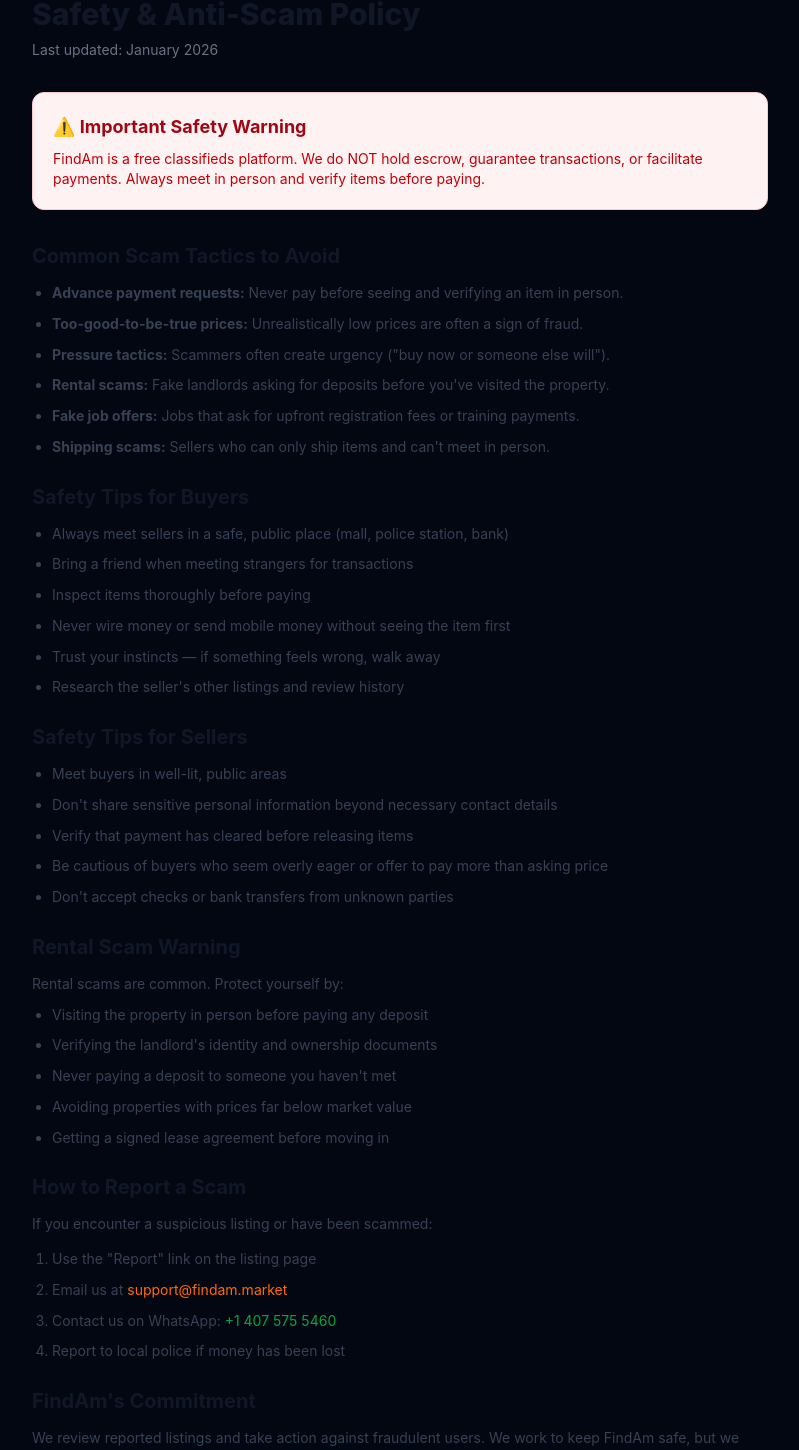
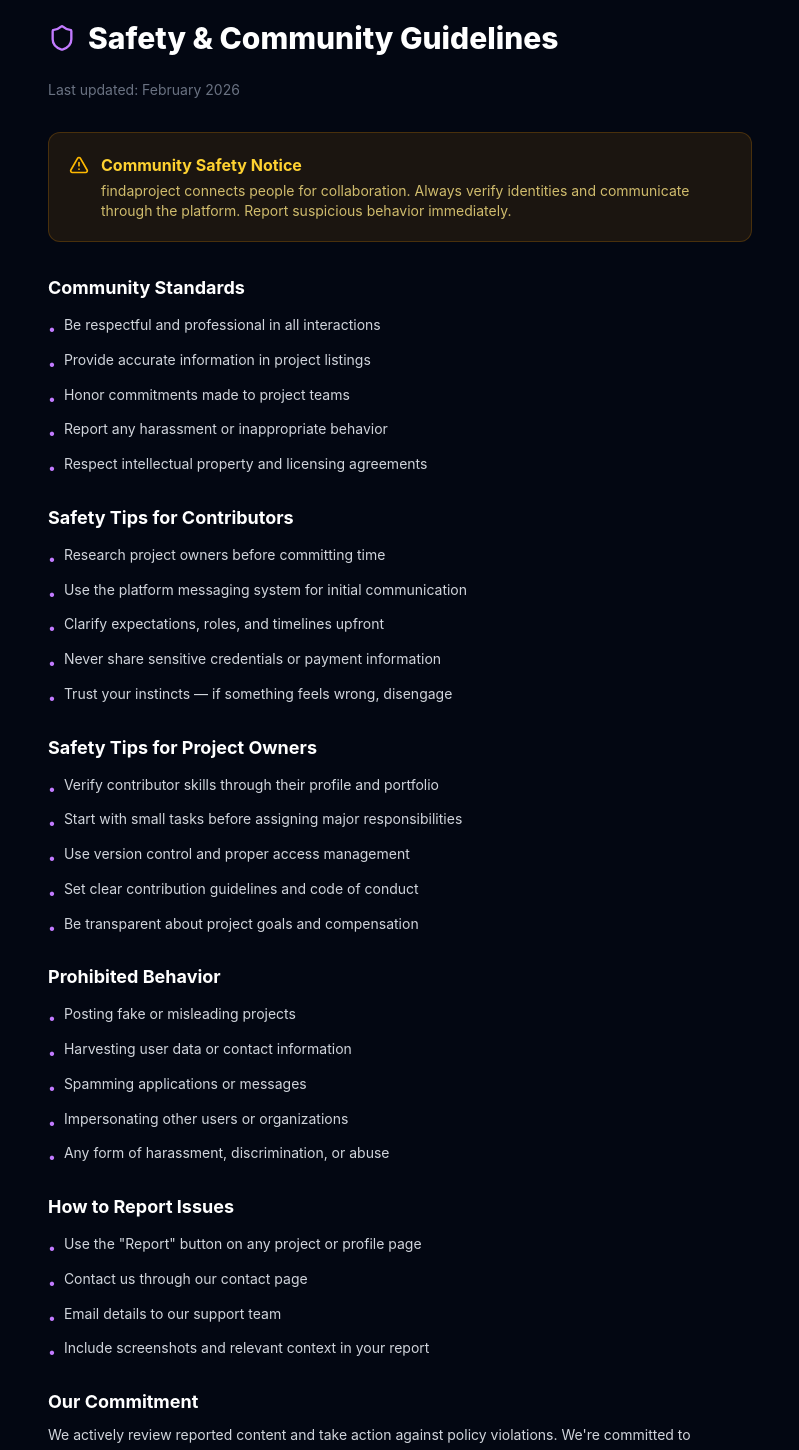
Before and after one commit to Hansade2005/findamproject, a React (Vite) app: page /safety in a window 1280 px wide. Shown: the part 109-1559 px from the top of the page, without its empty margins (240-1039 px from the left). Built offline with nearby package versions, Linux system fonts and the light colour scheme.

Commit message:
redesign: Feedback and SafetyPolicy pages to dark theme

```diff
--- a/src/pages/Feedback.tsx
+++ b/src/pages/Feedback.tsx
@@ -1,5 +1,5 @@
 import { useState } from 'react';
-import { CheckCircle, Star } from 'lucide-react';
+import { CheckCircle, Star, Send } from 'lucide-react';
 
 export default function Feedback() {
   const [submitted, setSubmitted] = useState(false);
@@ -18,25 +18,33 @@ export default function Feedback() {
 
   if (submitted) {
     return (
-      <div className="max-w-lg mx-auto px-4 py-16 text-center">
-        <CheckCircle size={56} className="text-green-500 mx-auto mb-4" />
-        <h2 className="text-2xl font-bold text-gray-900 mb-2">Thank You!</h2>
-        <p className="text-gray-600">Your feedback helps us make FindAm better for everyone in Cameroon.</p>
+      <div className="min-h-screen bg-gray-950 flex items-center justify-center p-4">
+        <div className="text-center max-w-md">
+          <div className="w-16 h-16 rounded-full bg-green-500/20 flex items-center justify-center mx-auto mb-4">
+            <CheckCircle size={32} className="text-green-400" />
+          </div>
+          <h2 className="text-2xl font-bold text-white mb-2">Thank You!</h2>
+          <p className="text-gray-400">Your feedback helps us make findaproject better for everyone.</p>
+          <button onClick={() => { setSubmitted(false); setRating(0); setForm({ type: '', message: '', email: '' }); }} className="mt-6 text-purple-400 hover:text-purple-300 text-sm">
+            Send more feedback
+          </button>
+        </div>
       </div>
     );
   }
 
   return (
-    <div className="max-w-2xl mx-auto px-4 py-10">
+    <div className="min-h-screen bg-gray-950">
+      <div className="max-w-2xl mx-auto px-4 sm:px-6 lg:px-8 py-16">
         <div className="text-center mb-8">
-        <h1 className="text-3xl font-extrabold text-gray-900 mb-2">Share Your Feedback</h1>
-        <p className="text-gray-500">Help us improve FindAm for all Cameroonians</p>
+          <h1 className="text-3xl font-extrabold text-white mb-3">Share Your Feedback</h1>
+          <p className="text-gray-400">Help us improve the platform for the community</p>
         </div>
 
-      <div className="bg-white rounded-2xl border border-gray-200 p-6">
+        <div className="bg-gray-800/60 border border-gray-700/50 rounded-2xl p-6">
           {/* Star Rating */}
           <div className="text-center mb-6">
-          <p className="text-gray-700 font-medium mb-3">How would you rate your experience?</p>
+            <p className="text-gray-300 font-medium mb-3">How would you rate your experience?</p>
             <div className="flex justify-center gap-2">
               {[1, 2, 3, 4, 5].map(star => (
                 <button
@@ -48,13 +56,13 @@ export default function Feedback() {
                 >
                   <Star
                     size={36}
-                  className={star <= (hoverRating || rating) ? 'text-yellow-400 fill-yellow-400' : 'text-gray-300'}
+                    className={star <= (hoverRating || rating) ? 'text-yellow-400 fill-yellow-400' : 'text-gray-600'}
                   />
                 </button>
               ))}
             </div>
             {rating > 0 && (
-            <p className="text-sm text-gray-500 mt-2">
+              <p className="text-sm text-gray-400 mt-2">
                 {['', 'Poor', 'Fair', 'Good', 'Very Good', 'Excellent'][rating]}
               </p>
             )}
@@ -62,8 +70,8 @@ export default function Feedback() {
 
           <form onSubmit={handleSubmit} className="space-y-4">
             <div>
-            <label className="text-sm font-medium text-gray-700 mb-1 block">Feedback Type *</label>
-            <select name="type" value={form.type} onChange={handleChange} required className="w-full border border-gray-300 rounded-lg px-3 py-2.5 text-sm outline-none focus:border-orange-400">
+              <label className="text-sm font-medium text-gray-300 mb-1.5 block">Feedback Type *</label>
+              <select name="type" value={form.type} onChange={handleChange} required className="w-full bg-gray-700 border border-gray-600 rounded-lg px-4 py-2.5 text-white text-sm focus:outline-none focus:border-purple-500 transition-colors">
                 <option value="">Select type</option>
                 <option value="bug">Bug Report</option>
                 <option value="feature">Feature Request</option>
@@ -73,33 +81,20 @@ export default function Feedback() {
               </select>
             </div>
             <div>
-            <label className="text-sm font-medium text-gray-700 mb-1 block">Your Feedback *</label>
-            <textarea
-              name="message"
-              value={form.message}
-              onChange={handleChange}
-              required
-              rows={5}
-              placeholder="Tell us what you think, what's working well, and what could be better..."
-              className="w-full border border-gray-300 rounded-lg px-3 py-2.5 text-sm outline-none focus:border-orange-400 resize-none"
-            />
+              <label className="text-sm font-medium text-gray-300 mb-1.5 block">Your Feedback *</label>
+              <textarea name="message" value={form.message} onChange={handleChange} required rows={5} placeholder="Tell us what you think..." className="w-full bg-gray-700 border border-gray-600 rounded-lg px-4 py-2.5 text-white placeholder-gray-500 text-sm focus:outline-none focus:border-purple-500 resize-none transition-colors" />
             </div>
             <div>
-            <label className="text-sm font-medium text-gray-700 mb-1 block">Email (optional)</label>
-            <input
-              name="email"
-              type="email"
-              value={form.email}
-              onChange={handleChange}
-              placeholder="your@email.com (if you'd like a response)"
-              className="w-full border border-gray-300 rounded-lg px-3 py-2.5 text-sm outline-none focus:border-orange-400"
-            />
+              <label className="text-sm font-medium text-gray-300 mb-1.5 block">Email (optional)</label>
+              <input name="email" type="email" value={form.email} onChange={handleChange} placeholder="you@example.com" className="w-full bg-gray-700 border border-gray-600 rounded-lg px-4 py-2.5 text-white placeholder-gray-500 text-sm focus:outline-none focus:border-purple-500 transition-colors" />
             </div>
-          <button type="submit" className="w-full bg-orange-500 text-white py-3 rounded-xl font-semibold hover:bg-orange-600 transition-colors">
+            <button type="submit" className="w-full flex items-center justify-center gap-2 bg-purple-600 hover:bg-purple-700 text-white py-3 rounded-xl font-semibold transition-colors">
+              <Send size={18} />
               Submit Feedback
             </button>
           </form>
         </div>
       </div>
+    </div>
   );
 }
--- a/src/pages/SafetyPolicy.tsx
+++ b/src/pages/SafetyPolicy.tsx
@@ -1,82 +1,58 @@
 import { Link } from 'react-router-dom';
+import { Shield, AlertTriangle } from 'lucide-react';
 
 export default function SafetyPolicy() {
   return (
-    <div className="max-w-3xl mx-auto px-4 py-10">
-      <h1 className="text-3xl font-extrabold text-gray-900 mb-2">Safety & Anti-Scam Policy</h1>
-      <p className="text-gray-500 text-sm mb-8">Last updated: January 2026</p>
+    <div className="min-h-screen bg-gray-950">
+      <div className="max-w-3xl mx-auto px-4 sm:px-6 lg:px-8 py-16">
+        <div className="flex items-center gap-3 mb-6">
+          <Shield className="text-purple-400" size={28} />
+          <h1 className="text-3xl font-extrabold text-white">Safety & Community Guidelines</h1>
+        </div>
+        <p className="text-gray-500 text-sm mb-8">Last updated: February 2026</p>
 
-      <div className="bg-red-50 border border-red-200 rounded-xl p-5 mb-8">
-        <h2 className="font-bold text-red-800 text-lg mb-2">⚠️ Important Safety Warning</h2>
-        <p className="text-red-700 text-sm">FindAm is a free classifieds platform. We do NOT hold escrow, guarantee transactions, or facilitate payments. Always meet in person and verify items before paying.</p>
+        <div className="bg-amber-500/10 border border-amber-500/20 rounded-xl p-5 mb-8 flex items-start gap-3">
+          <AlertTriangle size={20} className="text-amber-400 shrink-0 mt-0.5" />
+          <div>
+            <h2 className="font-bold text-amber-300 mb-1">Community Safety Notice</h2>
+            <p className="text-amber-200/80 text-sm">findaproject connects people for collaboration. Always verify identities and communicate through the platform. Report suspicious behavior immediately.</p>
+          </div>
         </div>
 
-      <div className="space-y-6 text-sm text-gray-700 leading-relaxed">
-        <section>
-          <h2 className="text-xl font-bold text-gray-900 mb-3">Common Scam Tactics to Avoid</h2>
-          <ul className="list-disc pl-5 space-y-2">
-            <li><strong>Advance payment requests:</strong> Never pay before seeing and verifying an item in person.</li>
-            <li><strong>Too-good-to-be-true prices:</strong> Unrealistically low prices are often a sign of fraud.</li>
-            <li><strong>Pressure tactics:</strong> Scammers often create urgency ("buy now or someone else will").</li>
-            <li><strong>Rental scams:</strong> Fake landlords asking for deposits before you've visited the property.</li>
-            <li><strong>Fake job offers:</strong> Jobs that ask for upfront registration fees or training payments.</li>
-            <li><strong>Shipping scams:</strong> Sellers who can only ship items and can't meet in person.</li>
+        <div className="space-y-6 text-sm text-gray-300 leading-relaxed">
+          {[
+            { title: 'Community Standards', items: ['Be respectful and professional in all interactions', 'Provide accurate information in project listings', 'Honor commitments made to project teams', 'Report any harassment or inappropriate behavior', 'Respect intellectual property and licensing agreements'] },
+            { title: 'Safety Tips for Contributors', items: ['Research project owners before committing time', 'Use the platform messaging system for initial communication', 'Clarify expectations, roles, and timelines upfront', 'Never share sensitive credentials or payment information', 'Trust your instincts — if something feels wrong, disengage'] },
+            { title: 'Safety Tips for Project Owners', items: ['Verify contributor skills through their profile and portfolio', 'Start with small tasks before assigning major responsibilities', 'Use version control and proper access management', 'Set clear contribution guidelines and code of conduct', 'Be transparent about project goals and compensation'] },
+            { title: 'Prohibited Behavior', items: ['Posting fake or misleading projects', 'Harvesting user data or contact information', 'Spamming applications or messages', 'Impersonating other users or organizations', 'Any form of harassment, discrimination, or abuse'] },
+            { title: 'How to Report Issues', items: ['Use the "Report" button on any project or profile page', 'Contact us through our contact page', 'Email details to our support team', 'Include screenshots and relevant context in your report'] },
+          ].map(section => (
+            <section key={section.title}>
+              <h2 className="text-lg font-bold text-white mb-3">{section.title}</h2>
+              <ul className="space-y-2">
+                {section.items.map((item, i) => (
+                  <li key={i} className="flex items-start gap-2">
+                    <span className="text-purple-400 mt-1">•</span>
+                    <span>{item}</span>
+                  </li>
+                ))}
               </ul>
             </section>
+          ))}
+
           <section>
-          <h2 className="text-xl font-bold text-gray-900 mb-3">Safety Tips for Buyers</h2>
-          <ul className="list-disc pl-5 space-y-2">
-            <li>Always meet sellers in a safe, public place (mall, police station, bank)</li>
-            <li>Bring a friend when meeting strangers for transactions</li>
-            <li>Inspect items thoroughly before paying</li>
-            <li>Never wire money or send mobile money without seeing the item first</li>
-            <li>Trust your instincts — if something feels wrong, walk away</li>
-            <li>Research the seller's other listings and review history</li>
-          </ul>
-        </section>
-        <section>
-          <h2 className="text-xl font-bold text-gray-900 mb-3">Safety Tips for Sellers</h2>
-          <ul className="list-disc pl-5 space-y-2">
-            <li>Meet buyers in well-lit, public areas</li>
-            <li>Don't share sensitive personal information beyond necessary contact details</li>
-            <li>Verify that payment has cleared before releasing items</li>
-            <li>Be cautious of buyers who seem overly eager or offer to pay more than asking price</li>
-            <li>Don't accept checks or bank transfers from unknown parties</li>
-          </ul>
-        </section>
-        <section>
-          <h2 className="text-xl font-bold text-gray-900 mb-3">Rental Scam Warning</h2>
-          <p className="mb-2">Rental scams are common. Protect yourself by:</p>
-          <ul className="list-disc pl-5 space-y-2">
-            <li>Visiting the property in person before paying any deposit</li>
-            <li>Verifying the landlord's identity and ownership documents</li>
-            <li>Never paying a deposit to someone you haven't met</li>
-            <li>Avoiding properties with prices far below market value</li>
-            <li>Getting a signed lease agreement before moving in</li>
-          </ul>
-        </section>
-        <section>
-          <h2 className="text-xl font-bold text-gray-900 mb-3">How to Report a Scam</h2>
-          <p className="mb-3">If you encounter a suspicious listing or have been scammed:</p>
-          <ol className="list-decimal pl-5 space-y-2">
-            <li>Use the "Report" link on the listing page</li>
-            <li>Email us at <a href="mailto:support@findam.market" className="text-orange-500 hover:underline">support@findam.market</a></li>
-            <li>Contact us on WhatsApp: <a href="https://wa.me/14075755460" className="text-green-600 hover:underline">+1 407 575 5460</a></li>
-            <li>Report to local police if money has been lost</li>
-          </ol>
-        </section>
-        <section>
-          <h2 className="text-xl font-bold text-gray-900 mb-3">FindAm's Commitment</h2>
-          <p>We review reported listings and take action against fraudulent users. We work to keep FindAm safe, but we cannot guarantee the behavior of all users. Your safety is ultimately your responsibility.</p>
+            <h2 className="text-lg font-bold text-white mb-2">Our Commitment</h2>
+            <p>We actively review reported content and take action against policy violations. We're committed to maintaining a safe, welcoming community for all members.</p>
           </section>
         </div>
 
-      <div className="mt-8 bg-orange-50 border border-orange-200 rounded-xl p-5 text-center">
-        <p className="text-gray-700 font-semibold mb-3">Still have questions about safety?</p>
-        <Link to="/contact" className="bg-orange-500 text-white px-6 py-2.5 rounded-xl font-semibold hover:bg-orange-600 transition-colors inline-block">
+        <div className="mt-8 bg-purple-500/10 border border-purple-500/20 rounded-xl p-6 text-center">
+          <p className="text-gray-300 font-semibold mb-3">Have safety concerns?</p>
+          <Link to="/contact" className="inline-block bg-purple-600 hover:bg-purple-700 text-white px-6 py-2.5 rounded-xl font-semibold transition-colors">
             Contact Support
           </Link>
         </div>
       </div>
+    </div>
   );
 }
```
Lines whose indentation alone changed are shown as unchanged.
